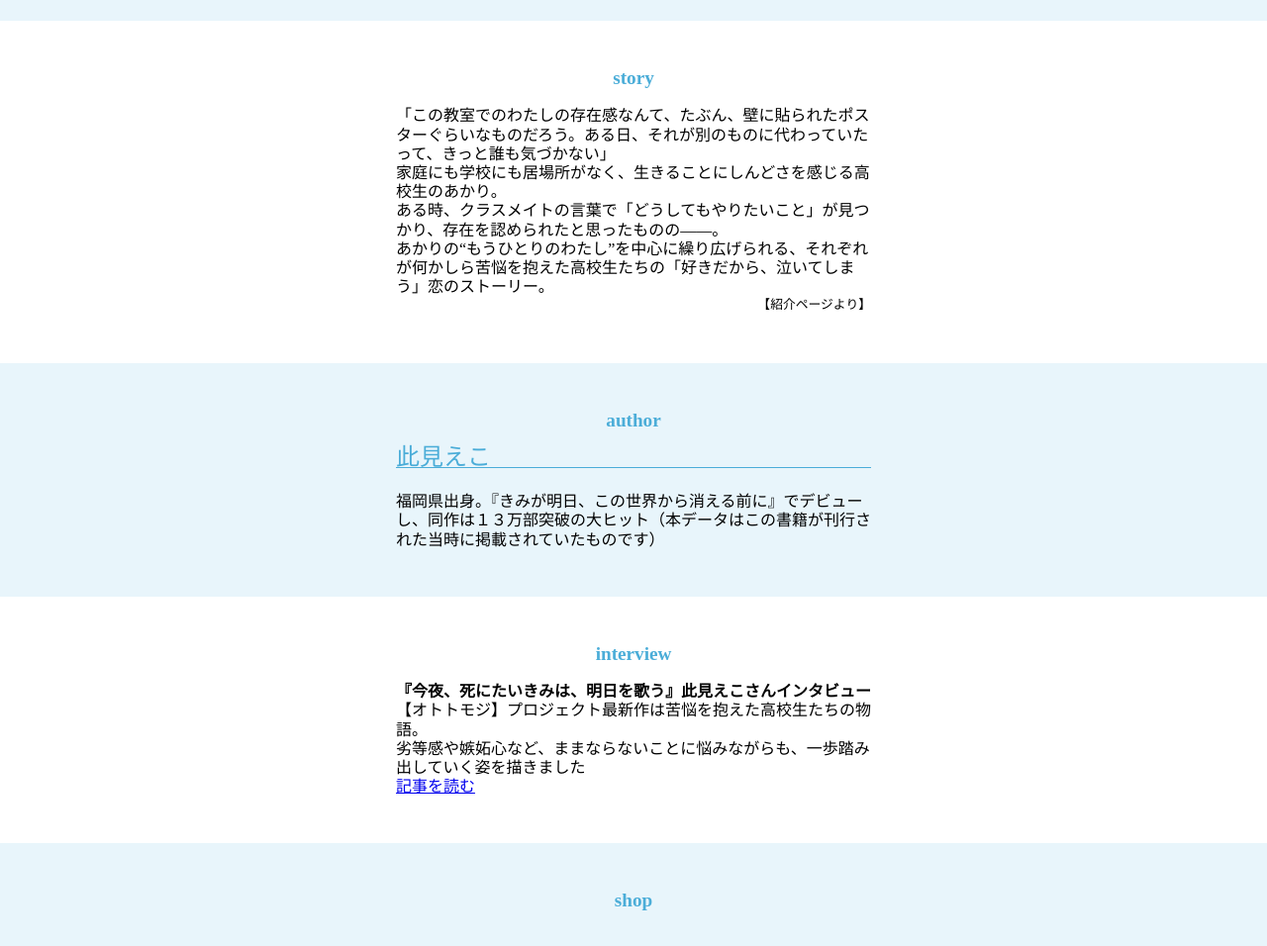
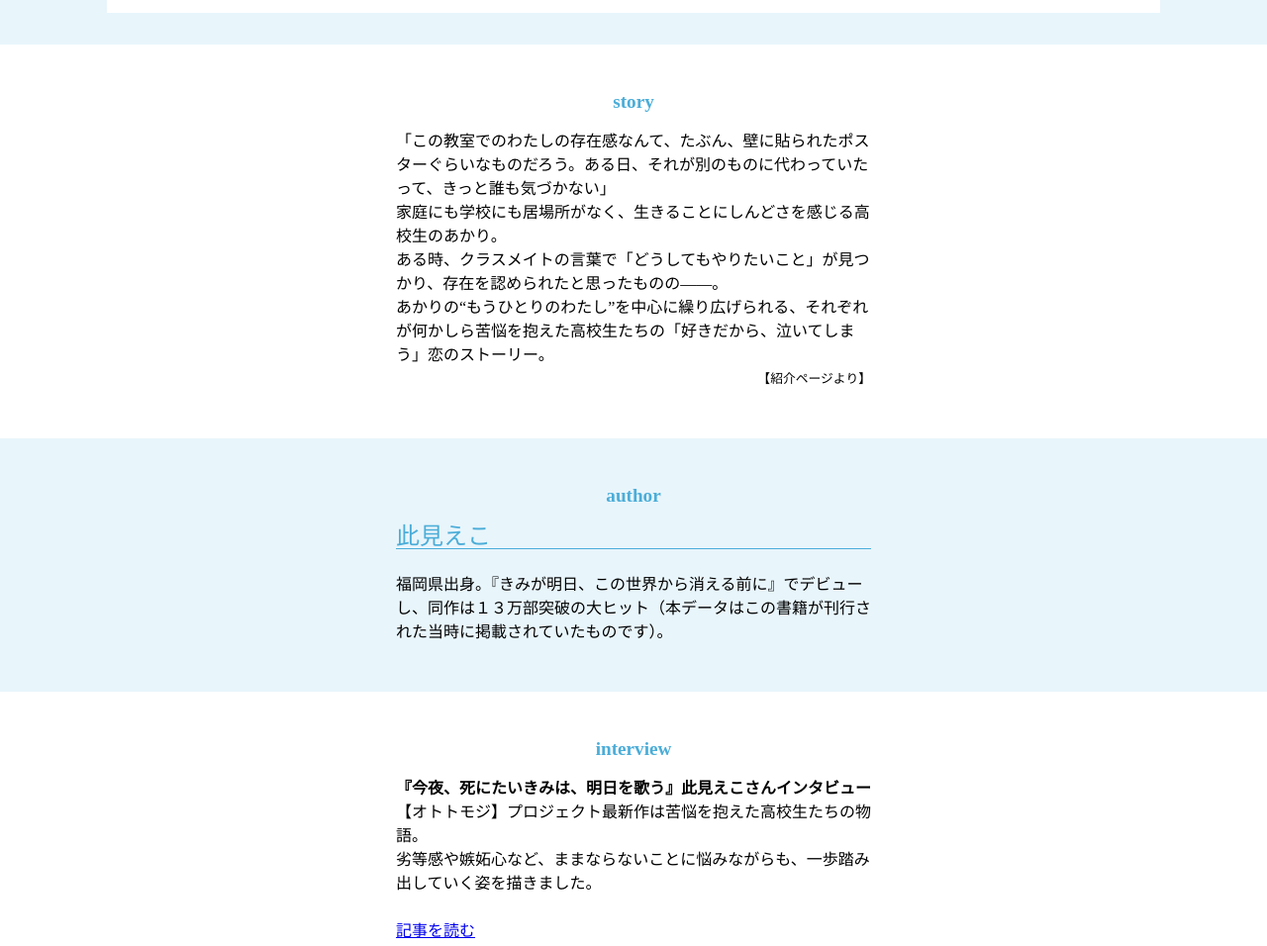
Before and after one commit to levure-s/OtoToMoji, a plain HTML site: page index.html in a window 1280 px wide. Shown: the part 924-1880 px from the top of the page at 99% size. Drawn offline with nearby package versions, Linux system fonts and the light colour scheme.

Commit message:
change_font_and_line_height

```diff
--- a/index.html
+++ b/index.html
@@ -188,7 +188,7 @@
               <div class="textContainer">
                 <p class="subhead">此見えこ</p>
                 <p>
-                  福岡県出身。『きみが明日、この世界から消える前に』でデビューし、同作は１３万部突破の大ヒット（本データはこの書籍が刊行された当時に掲載されていたものです）
+                  福岡県出身。『きみが明日、この世界から消える前に』でデビューし、同作は１３万部突破の大ヒット（本データはこの書籍が刊行された当時に掲載されていたものです）。
                 </p>
               </div>
             </div>
@@ -206,8 +206,9 @@
                   【オトトモジ】プロジェクト最新作は苦悩を抱えた高校生たちの物語。
                 </p>
                 <p>
-                  劣等感や嫉妬心など、ままならないことに悩みながらも、一歩踏み出していく姿を描きました
+                  劣等感や嫉妬心など、ままならないことに悩みながらも、一歩踏み出していく姿を描きました。
                 </p>
+                <br />
                 <a href="https://t.co/hgCJsdA9o8">記事を読む</a>
               </div>
             </div>
--- a/stylesheet/style.css
+++ b/stylesheet/style.css
@@ -2,7 +2,7 @@ img {
   max-width: 100%;
 }
 p {
-  font-family: serif;
+  font-family: "游明朝 Medium", serif;
 }
 header {
   width: 100%;
@@ -230,7 +230,7 @@ footer p {
 }
 .textContainer {
   width: 48%;
-  line-height: 1.2em;
+  line-height: 1.5em;
 }
 .reference {
   text-align: right;
```
